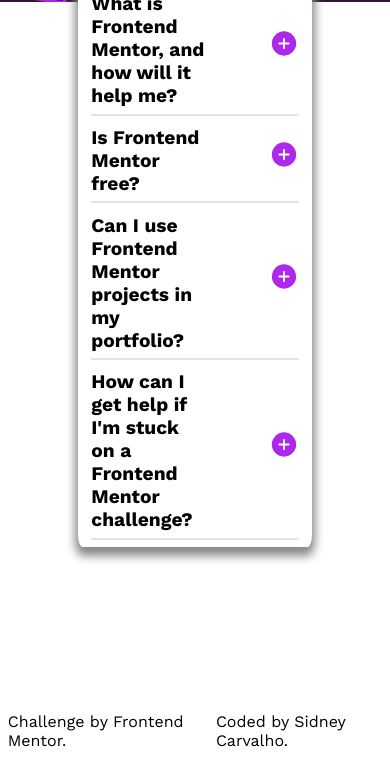
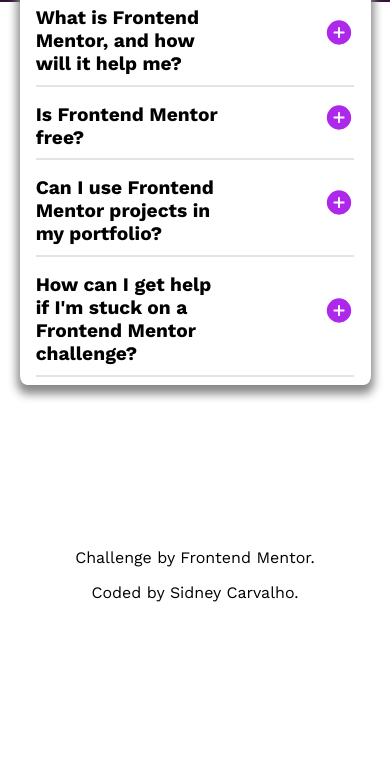
Before and after one commit to SidneyCarv90/faq-accordion-main, a plain HTML site: page index.html in a window 390 px wide. Shown: the part 239-996 px from the top of the page. After the commit the page ends 844 px from the top, so only its background shows below. Drawn offline with nearby package versions, Linux system fonts and the light colour scheme.

Commit message:
Finalizando responsivo

```diff
--- a/assets/styles/responsivo.css
+++ b/assets/styles/responsivo.css
@@ -49,6 +49,62 @@
         font-size: 1rem;
         text-decoration: none;
     }
+
+}
+
+@media(max-width: 425px) {
+
+    body {
+        background-image: url("../images/background-pattern-mobile.svg");
+        background-size: 100%;
+    }
+
+    .card-faq {
+        width: 90%;
+        margin: 40% auto;
+    }
+
+    .title-faq {
+        padding-left: 5%;
+        padding-top: 5%;
+    }
+
+    .title-faq h1 {
+        font-size: 2.2rem;
+        padding-left: 20%;
+    }
+
+    .title-faq img {
+        width: 28px;
+    }
+
+    .title-question h2 {
+        font-size: 1.2rem;
+    }
+
+    .questions p {
+        padding: 8% 0;
+    }
+
+    .attribution{
+        display: flex;
+        flex-direction: column;
+        justify-content: space-around;
+        align-items: center;
+        height: 50px;
+        width: 100%;
+        margin: 3% auto;
+    }
+
+    .attribution p{
+        margin: 2%;
+    }
+
+    .attribution p, a{
+        font-size: 1rem;
+        text-decoration: none;
+    }
+
 
 }
 
```
